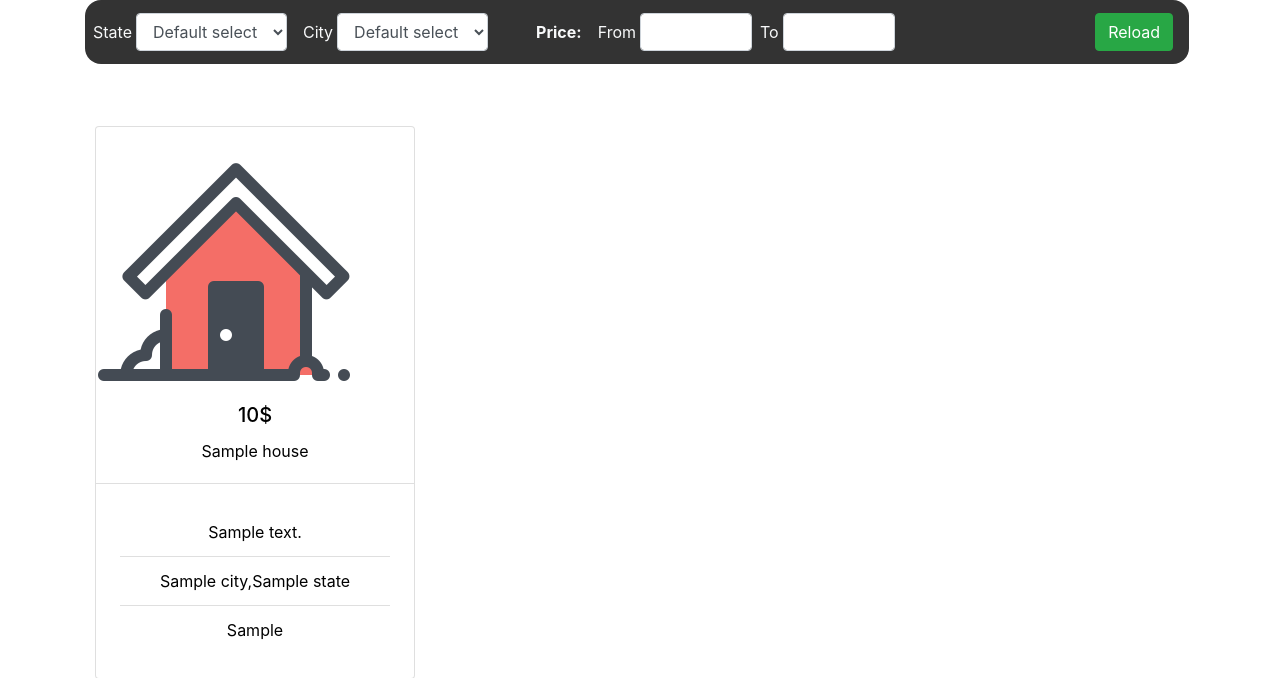
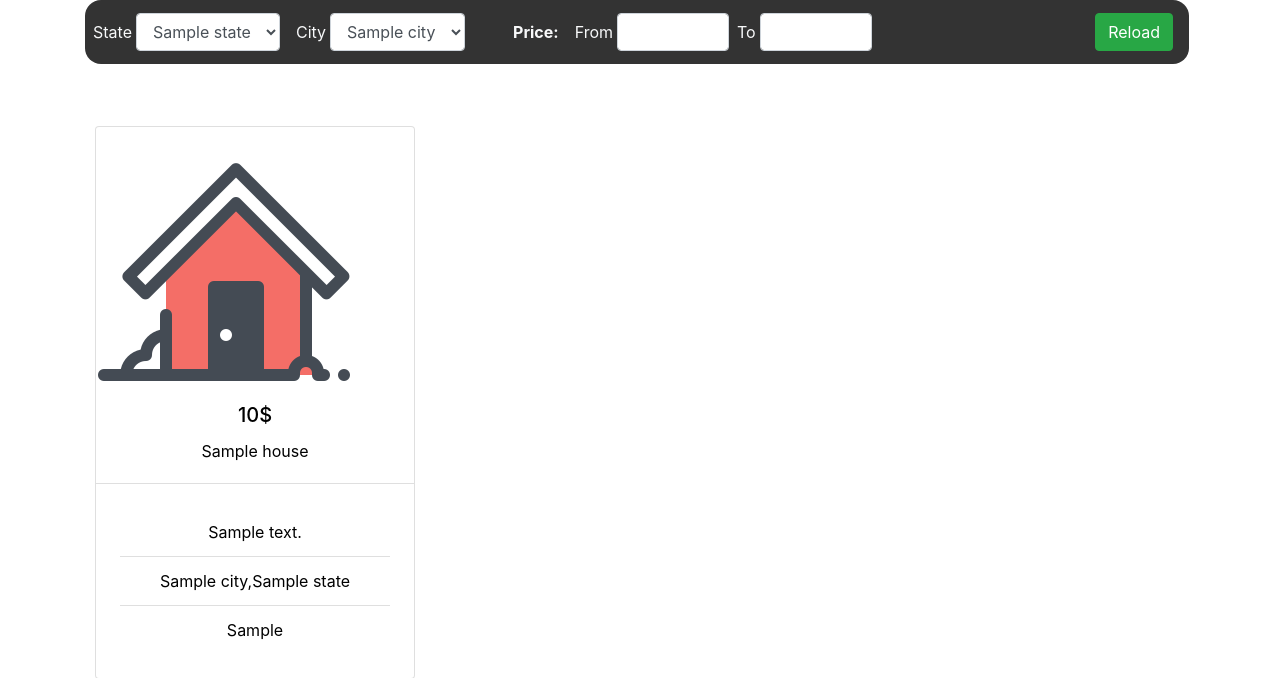
Before and after one commit to sajadkhosravani1/canadaHouse, a Django app: page /houses/list in a window 1280 px wide. Shown: the top 678 px of the page. Run offline with Django 3.2, Linux system fonts and the light colour scheme; tables that the repository leaves empty hold one stand-in row (values such as "Sample post"); some libraries are stand-ins or nearby versions.

Commit message:
List view is ready to use

```diff
--- a/gopal/templates/gopal/list.html
+++ b/gopal/templates/gopal/list.html
@@ -10,29 +10,28 @@
     <form id="filter-form-container" class="form-inline" method="get" >
         <label for="select-state" class="text-light ml-2 mr-1">State</label>
         <select class="form-control" id="select-state" name="state">
-            <option>Default select</option>
-            <option>Default select</option>
-            <option>Default select</option>
-            <option>Default select</option>
+            {% for state in states %}
+                <option>{{ state.name }}</option>
+            {% endfor %}
         </select>
 
         <label for="select-city" class="text-light ml-3 mr-1">City</label>
         <select class="form-control" id="select-city" name="city">
-            <option>Default select</option>
-            <option>Default select</option>
-            <option>Default select</option>
-            <option>Default select</option>
+            {% for city in cities %}
+                <option>{{ city.name }}</option>
+            {% endfor %}
         </select>
 
         <label class="text-light ml-5 mr-2"><strong>Price:</strong></label>
         <label for="price-least" class="text-light ml-2 mr-1">From</label>
         <input class="form-control price-input" type="number" name="price_least" id="price-least">
-        <label for="price-least" class="text-light ml-2 mr-1">To</label>
-        <input class="form-control price-input" type="number" name="price_least" id="price-least">
+        <label for="price-most" class="text-light ml-2 mr-1">To</label>
+        <input class="form-control price-input" type="number" name="price_most" id="price-most">
         <button type="submit" class="btn btn-success ml-auto mr-3"> Reload </button>
     </form>
     <div id="empty"></div>
     <div class="d-flex flex-wrap">
+    {% if not empty %}
         {% for house in houses %}
             <a href="{% url 'gopal:house_view' house_id=house.id%}" class="card-link">
             <div class="card list-card">
@@ -51,6 +50,13 @@
             </div>
             </a>
         {% endfor %}
+    {% else %}
+        <div class="mx-auto">
+            <img src="{% static "gopal/image/notfound.png" %}" class="mx-auto d-block"/>
+            <h2 class="d-block mx-auto text-center">Nothing found!</h2>
+        </div>
+
+    {% endif %}
     </div>
 {% endblock %}
 
```
Lines whose indentation alone changed are shown as unchanged.
